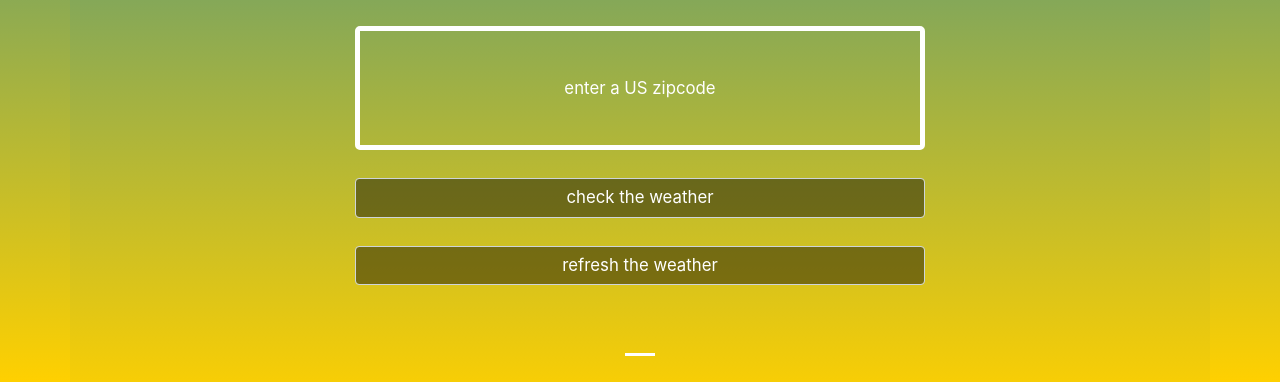
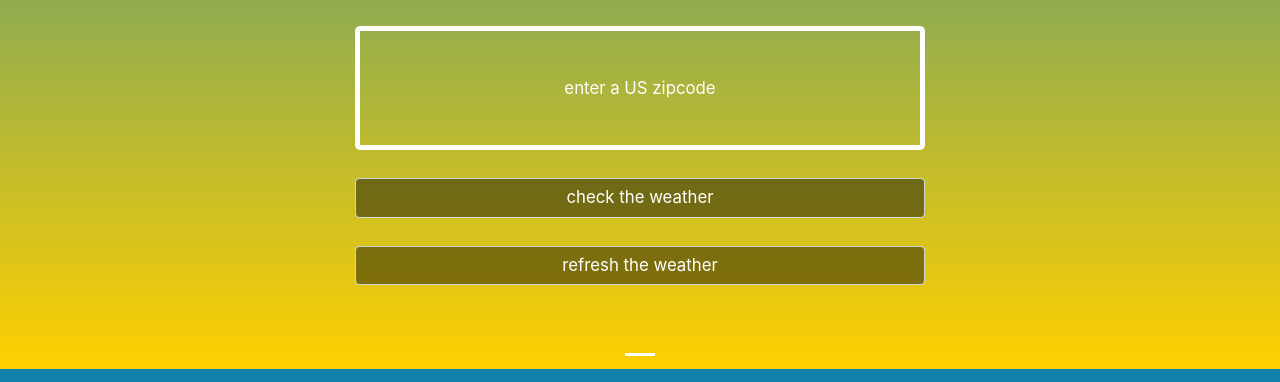
Before and after one commit to ruthrootz/boring-weather, a plain HTML site: page index.html in a window 1280 px wide. Shown: the part 431-813 px from the top of the page. Drawn offline with nearby package versions, Linux system fonts and the light colour scheme.

Commit message:
fixed background color

```diff
--- a/style.css
+++ b/style.css
@@ -9,7 +9,7 @@ html {
 }
 
 body {
-    background-color: black;
+    background-color: transparent;
 }
 
 div {
@@ -30,7 +30,6 @@ i {
 
 .main_item, .carousel-inner {
     height: 100vh;
-    background-image: linear-gradient(rgb(15, 129, 173), rgb(255, 208, 0));
 }
 
 .indicator {
@@ -62,10 +61,6 @@ i {
     margin-top: 5%;
     font-size: 1.05rem;
     background-color: rgba(0, 0, 0, 0.445);
-}
-
-#weather_carousel__inner {
-    top: 0;
 }
 
 input::-webkit-input-placeholder {
```
